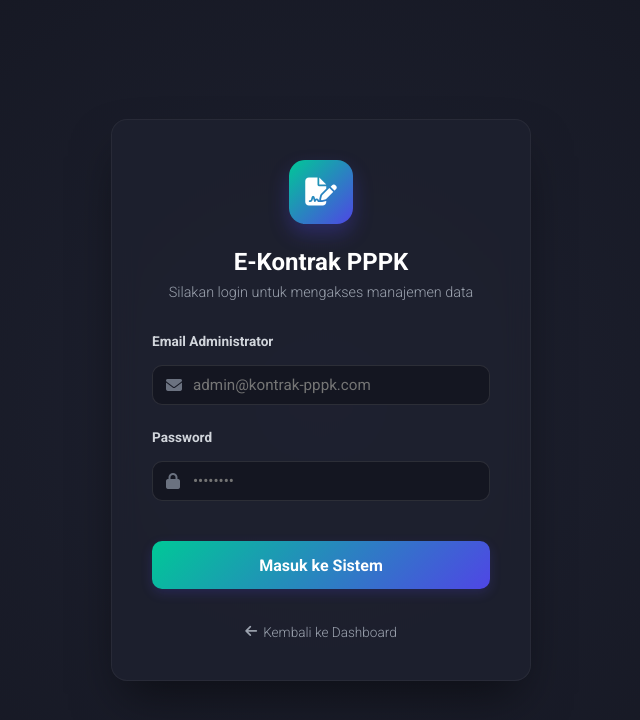
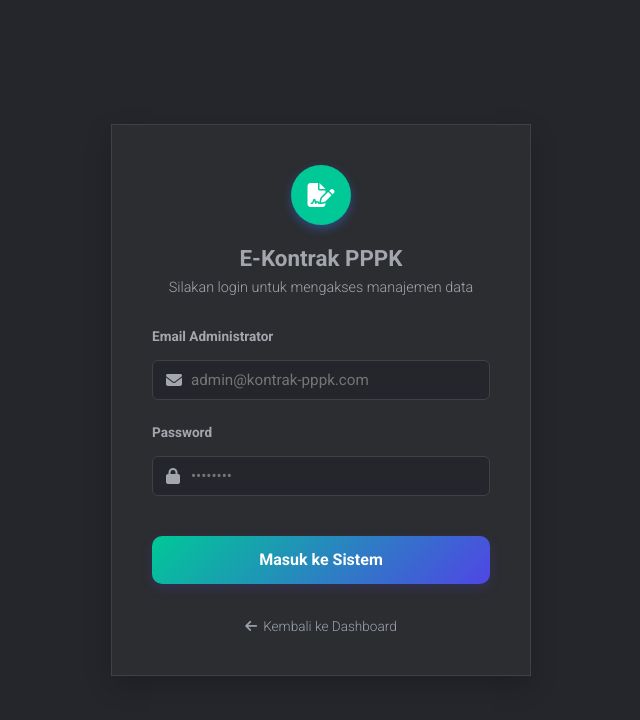
Before and after one commit to rezaldwntr/kontrak-pppk, a Vue app: page /login in a window 1280 px wide. Shown: the top 720 px of the page, without its empty margins (319-959 px from the left). Built offline with nearby package versions, Linux system fonts and the light colour scheme; no server answers.

Commit message:
fix: sync login colors with dashboard theme variables

```diff
--- a/src/views/LoginView.vue
+++ b/src/views/LoginView.vue
@@ -84,7 +84,7 @@ const handleLogin = async () => {
   justify-content: center;
   min-height: 100vh;
   width: 100vw;
-  background: radial-gradient(circle at center, #1e2130 0%, #13151f 100%);
+  background-color: var(--bg-primary); /* matches dashboard background */
   position: absolute;
   top: 0;
   left: 0;
@@ -92,20 +92,18 @@ const handleLogin = async () => {
 }
 
 .login-card {
-  background: rgba(30, 33, 48, 0.7);
-  backdrop-filter: blur(12px);
-  -webkit-backdrop-filter: blur(12px);
-  border: 1px solid rgba(255, 255, 255, 0.05);
-  border-radius: 16px;
+  background-color: var(--bg-secondary); /* matches dashboard cards */
+  border: 1px solid var(--border-color);
+  border-radius: var(--border-radius);
   padding: 2.5rem;
   width: 100%;
   max-width: 420px;
-  box-shadow: 0 25px 50px -12px rgba(0, 0, 0, 0.5);
-  animation: slideUp 0.5s cubic-bezier(0.16, 1, 0.3, 1);
+  box-shadow: 0 10px 25px rgba(0,0,0,0.2);
+  animation: slideUp 0.4s ease-out;
 }
 
 @keyframes slideUp {
-  from { opacity: 0; transform: translateY(20px); }
+  from { opacity: 0; transform: translateY(15px); }
   to { opacity: 1; transform: translateY(0); }
 }
 
@@ -115,37 +113,36 @@ const handleLogin = async () => {
 }
 
 .login-icon {
-  width: 64px;
-  height: 64px;
-  background: linear-gradient(135deg, var(--primary-color), #4f46e5);
-  border-radius: 16px;
+  width: 60px;
+  height: 60px;
+  background-color: var(--primary-color);
+  border-radius: 50%;
   display: flex;
   align-items: center;
   justify-content: center;
-  margin: 0 auto 1.5rem;
-  font-size: 28px;
+  margin: 0 auto 1.2rem;
+  font-size: 24px;
   color: white;
-  box-shadow: 0 10px 20px rgba(79, 70, 229, 0.3);
+  box-shadow: 0 4px 10px rgba(45, 122, 241, 0.4);
 }
 
 .login-header h2 {
-  font-size: 1.5rem;
+  font-size: 1.4rem;
   font-weight: 700;
-  color: white;
+  color: var(--text-dark);
   margin-bottom: 0.5rem;
 }
 
 .login-header p {
-  color: #9ca3af;
+  color: var(--text-muted);
   font-size: 0.9rem;
 }
 
 .alert-error {
-  background: rgba(220, 38, 38, 0.1);
-  border-left: 4px solid #ef4444;
-  color: #fca5a5;
+  background-color: var(--danger-color);
+  color: white;
   padding: 1rem;
-  border-radius: 8px;
+  border-radius: var(--border-radius);
   font-size: 0.85rem;
   margin-bottom: 1.5rem;
   display: flex;
@@ -161,7 +158,7 @@ const handleLogin = async () => {
   display: block;
   font-size: 0.85rem;
   font-weight: 600;
-  color: #d1d5db;
+  color: var(--text-dark);
   margin-bottom: 0.5rem;
 }
 
@@ -174,26 +171,25 @@ const handleLogin = async () => {
   left: 14px;
   top: 50%;
   transform: translateY(-50%);
-  color: #6b7280;
+  color: var(--text-muted);
   transition: color 0.3s ease;
 }
 
 .input-with-icon .form-control {
   width: 100%;
-  padding: 12px 14px 12px 40px;
-  background: rgba(15, 17, 26, 0.6);
-  border: 1px solid rgba(255, 255, 255, 0.1);
-  border-radius: 10px;
-  color: white;
+  padding: 10px 14px 10px 38px;
+  background-color: var(--bg-primary); /* slightly darker than card */
+  border: 1px solid var(--border-color);
+  border-radius: 6px;
+  color: var(--text-dark);
   font-size: 0.95rem;
-  transition: all 0.3s ease;
+  transition: all 0.2s ease;
 }
 
 .input-with-icon .form-control:focus {
   outline: none;
   border-color: var(--primary-color);
-  background: rgba(15, 17, 26, 0.9);
-  box-shadow: 0 0 0 3px rgba(79, 70, 229, 0.15);
+  box-shadow: 0 0 0 2px rgba(45, 122, 241, 0.2);
 }
 
 .input-with-icon .form-control:focus + i,
```
